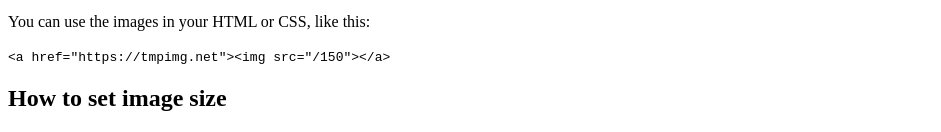
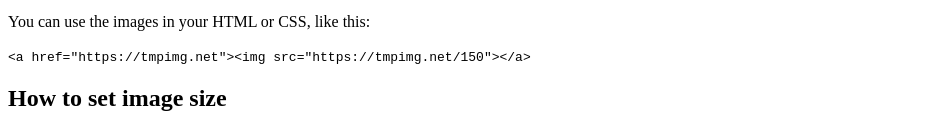
Before and after one commit to peernohell/tmpimg, a website: page public/index.html in a window 1280 px wide. Shown: the part 367-499 px from the top of the page, without its empty margins (0-941 px from the left). Drawn offline with Linux system fonts and the light colour scheme.

Commit message:
fix img src example

```diff
--- a/public/index.html
+++ b/public/index.html
@@ -37,7 +37,7 @@
               <code>https://tmpimg.net<mark><b>/150</b></mark></code>
             </p>
             <p>You can use the images in your HTML or CSS, like this:</p>
-            <p><code>&lt;a href="https://tmpimg.net"&gt;&lt;img src="/150"&gt;&lt;/a&gt;</code></p>
+            <p><code>&lt;a href="https://tmpimg.net"&gt;&lt;img src="https://tmpimg.net/150"&gt;&lt;/a&gt;</code></p>
             <!-- <p>There are a <a href="https://tmpimg.net/rules/">few simple rules</a> before you
               use them.</p> -->
             <h2 id="How_To_Set_Image_Size">How to set image size</h2>
```
